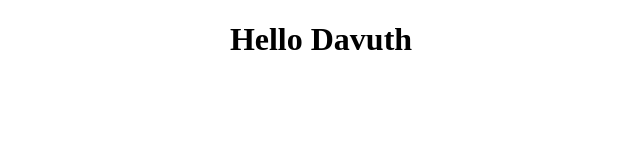
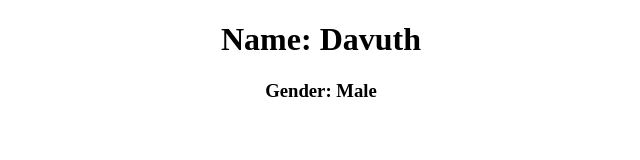
Before and after one commit to pinchai/test_st_11_12, a plain HTML site: page davuth.html in a window 1280 px wide. Shown: the whole page, without its empty margins (319-959 px from the left). Drawn offline with Linux system fonts and the light colour scheme.

Commit message:
update file html

```diff
--- a/davuth.html
+++ b/davuth.html
@@ -6,7 +6,8 @@
 </head>
 <body>
 <center>
-    <h1>Hello Davuth</h1>
+    <h1>Name: Davuth</h1>
+    <h3>Gender: Male</h3>
 </center>
 </body>
 </html>
```
